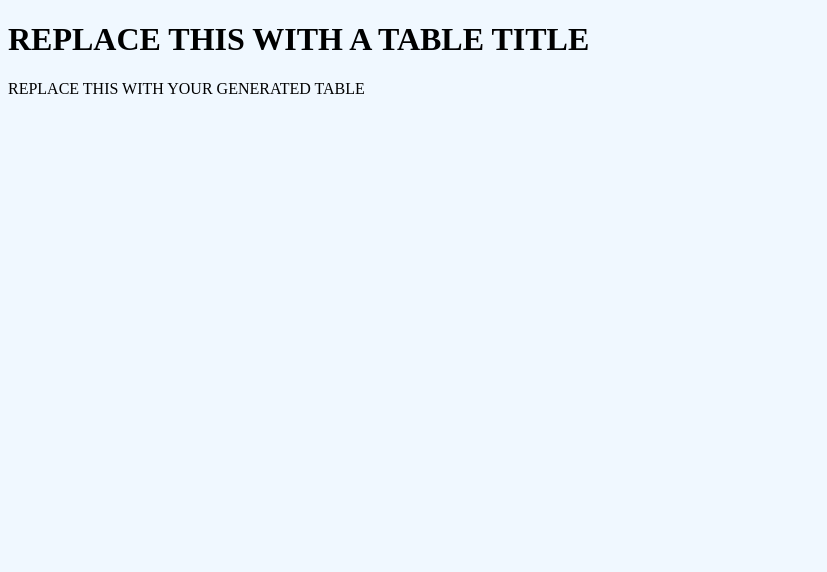
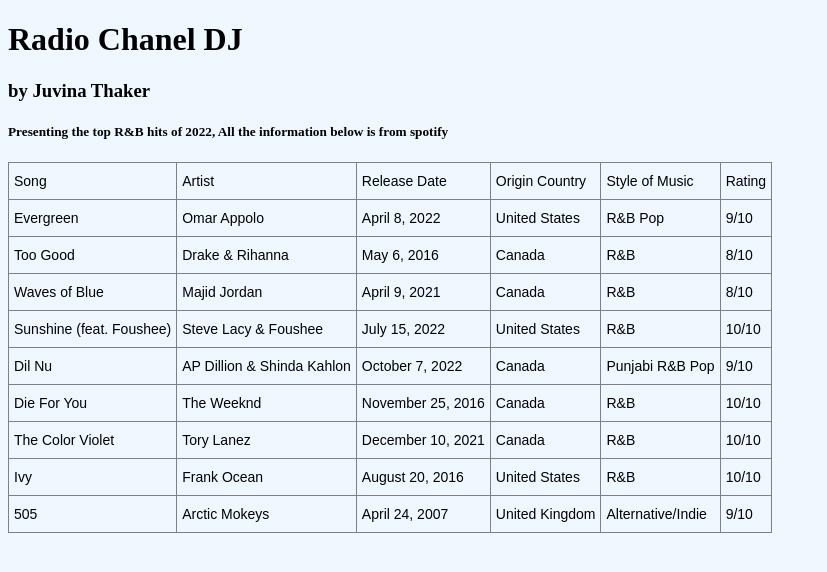
Before and after one commit to RVCC-IDMX/working-with-tables-juvithaker, a plain HTML site: page index.html in a window 1280 px wide. Shown: the whole page, without its empty margins (0-827 px from the left). Drawn offline with Linux system fonts and the light colour scheme.

Commit message:
final table

```diff
--- a/index.html
+++ b/index.html
@@ -5,9 +5,107 @@
     <meta name="viewport" content="width=device-width, initial-scale=1.0" />
     <title>Table</title>
     <link rel="stylesheet" href="style.css" />
+    <link rel="preconnect" href="https://fonts.googleapis.com">
+<link rel="preconnect" href="https://fonts.gstatic.com" crossorigin>
+<link href="https://fonts.googleapis.com/css2?family=Josefin+Slab:ital,wght@0,100;0,400;1,300;1,400;1,700&display=swap" rel="stylesheet">
   </head>
   <body>
-    <h1>REPLACE THIS WITH A TABLE TITLE</h1>
-    <div class="table-container">REPLACE THIS WITH YOUR GENERATED TABLE</div>
+    <h1>Radio Chanel DJ</h1>
+    <h3>by Juvina Thaker</h3>
+    <h5>Presenting the top R&B hits of 2022, All the information below is from spotify</h5>
+    <div class="table-container"><style type="text/css">
+      .tg  {border-collapse:collapse;border-spacing:0;}
+      .tg td{border-color:black;border-style:solid;border-width:1px;font-family:Arial, sans-serif;font-size:14px;
+        overflow:hidden;padding:10px 5px;word-break:normal;}
+      .tg th{border-color:black;border-style:solid;border-width:1px;font-family:Arial, sans-serif;font-size:14px;
+        font-weight:normal;overflow:hidden;padding:10px 5px;word-break:normal;}
+      .tg .tg-0pky{border-color:inherit;text-align:left;vertical-align:top}
+      </style>
+      <table class="tg">
+      <thead>
+        <tr>
+          <th class="tg-0pky">Song</th>
+          <th class="tg-0pky">Artist</th>
+          <th class="tg-0pky">Release Date</th>
+          <th class="tg-0pky">Origin Country</th>
+          <th class="tg-0pky">Style of Music</th>
+          <th class="tg-0pky">Rating</th>
+        </tr>
+      </thead>
+      <tbody>
+        <tr>
+          <td class="tg-0pky">Evergreen</td>
+          <td class="tg-0pky">Omar Appolo </td>
+          <td class="tg-0pky">April 8, 2022</td>
+          <td class="tg-0pky">United States</td>
+          <td class="tg-0pky">R&B Pop</td>
+          <td class="tg-0pky">9/10</td>
+        </tr>
+        <tr>
+          <td class="tg-0pky">Too Good</td>
+          <td class="tg-0pky">Drake & Rihanna</td>
+          <td class="tg-0pky">May 6, 2016</td>
+          <td class="tg-0pky">Canada</td>
+          <td class="tg-0pky">R&B</td>
+          <td class="tg-0pky">8/10</td>
+        </tr>
+        <tr>
+          <td class="tg-0pky">Waves of Blue</td>
+          <td class="tg-0pky">Majid Jordan</td>
+          <td class="tg-0pky">April 9, 2021</td>
+          <td class="tg-0pky">Canada</td>
+          <td class="tg-0pky">R&B</td>
+          <td class="tg-0pky">8/10</td>
+        </tr>
+        <tr>
+          <td class="tg-0pky">Sunshine (feat. Foushee)</td>
+          <td class="tg-0pky">Steve Lacy & Foushee</td>
+          <td class="tg-0pky">July 15, 2022</td>
+          <td class="tg-0pky">United States</td>
+          <td class="tg-0pky">R&B</td>
+          <td class="tg-0pky">10/10</td>
+        </tr>
+        <tr>
+          <td class="tg-0pky">Dil Nu</td>
+          <td class="tg-0pky">AP Dillion & Shinda Kahlon</td>
+          <td class="tg-0pky">October 7, 2022</td>
+          <td class="tg-0pky">Canada</td>
+          <td class="tg-0pky">Punjabi R&B Pop</td>
+          <td class="tg-0pky">9/10</td>
+        </tr>
+        <tr>
+          <td class="tg-0pky">Die For You</td>
+          <td class="tg-0pky">The Weeknd</td>
+          <td class="tg-0pky">November 25, 2016</td>
+          <td class="tg-0pky">Canada</td>
+          <td class="tg-0pky">R&B</td>
+          <td class="tg-0pky">10/10</td>
+        </tr>
+        <tr>
+          <td class="tg-0pky">The Color Violet</td>
+          <td class="tg-0pky">Tory Lanez</td>
+          <td class="tg-0pky">December 10, 2021</td>
+          <td class="tg-0pky">Canada</td>
+          <td class="tg-0pky">R&B</td>
+          <td class="tg-0pky">10/10</td>
+        </tr>
+        <tr>
+          <td class="tg-0pky">Ivy</td>
+          <td class="tg-0pky">Frank Ocean </td>
+          <td class="tg-0pky">August 20, 2016</td>
+          <td class="tg-0pky">United States</td>
+          <td class="tg-0pky">R&B</td>
+          <td class="tg-0pky">10/10</td>
+        </tr>
+        <tr>
+          <td class="tg-0pky">505</td>
+          <td class="tg-0pky">Arctic Mokeys</td>
+          <td class="tg-0pky">April 24, 2007</td>
+          <td class="tg-0pky">United Kingdom</td>
+          <td class="tg-0pky">Alternative/Indie</td>
+          <td class="tg-0pky">9/10</td>
+        </tr>
+      </tbody>
+      </table></div>
   </body>
 </html>
```
